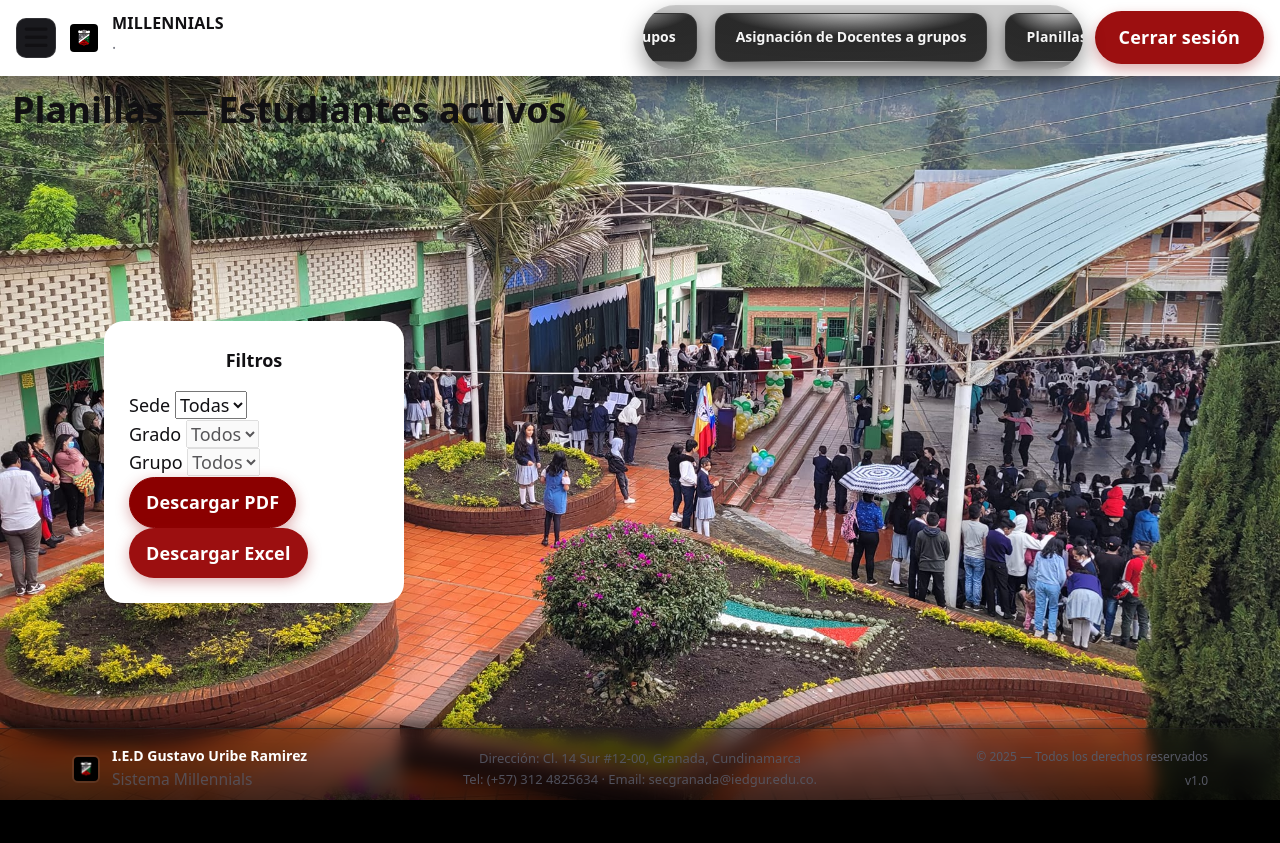
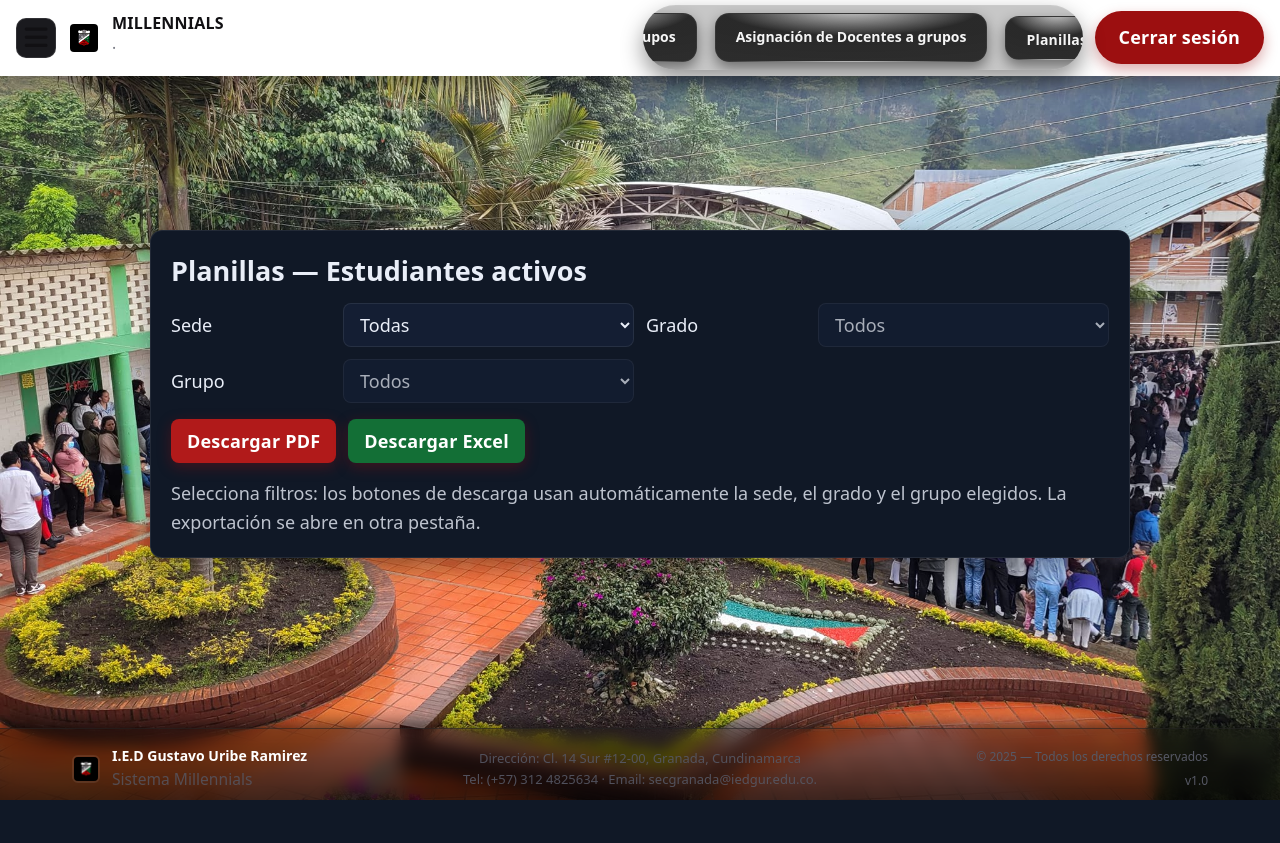
Before and after one commit to CarrKev1545/Milenials, a Django app: template core/templates/core/rector/planillas.html in a window 1280 px wide. Shown: the top 843 px of the page. After the commit the page ends 800 px from the top, so only its background shows below. Run offline with Django 5.2, Linux system fonts and the light colour scheme; the template is opened without the code that fills it, so the values that code supplies are empty.

Commit message:
Correcion del diseño en platillas.html 4 (rector)

```diff
--- a/core/templates/core/rector/planillas.html
+++ b/core/templates/core/rector/planillas.html
@@ -3,59 +3,60 @@
 
 {% block title %}Planillas — Estudiantes activos{% endblock %}
 
-{% block extra_css %}{% endblock %}
-
-{% block page_banner %}
-  <div class="page-banner page-banner--info">
-    <h1 class="page-title">Planillas — Estudiantes activos</h1>
-  </div>
+{% block extra_css %}
+<style>
+  .box{max-width:980px;margin:1.25rem auto;background:#101826;border:1px solid rgba(255,255,255,.08);
+       border-radius:.75rem;padding:1.25rem;box-shadow:0 .75rem 1.5rem rgba(0,0,0,.35);color:#e9eef8}
+  .box h2{margin:.25rem 0 1rem;font-weight:800}
+  .f-row{display:grid;grid-template-columns:1fr;gap:.75rem}
+  @media (min-width:900px){.f-row{grid-template-columns:1fr 1fr}}
+  .form-line{display:grid;grid-template-columns:10rem 1fr;gap:.75rem;align-items:center}
+  .sel{height:2.75rem;background:#141e33;border:1px solid rgba(255,255,255,.08);color:#e9eef8;border-radius:.5rem;padding:0 .75rem}
+  .btns{display:flex;gap:.75rem;margin-top:1rem}
+  .btn{height:2.75rem;padding:0 1rem;border-radius:.5rem;border:0;font-weight:800;cursor:pointer}
+  .btn--pdf{background:#b11a1a;color:#fff}
+  .btn--xls{background:#136f36;color:#fff}
+  .help{opacity:.8;margin-top:1rem}
+</style>
 {% endblock %}
 
 {% block content %}
-  <div class="container">
-    <div class="row">
-      <!-- ancho contenido centrado, sin estilos inline ni CSS nuevo -->
-      <div class="col-12 col-lg-8 mx-auto">
+<main class="box">
+  <h2>Planillas — Estudiantes activos</h2>
 
-        <div class="card shadow-sm">
-          <div class="card-header">
-            <strong>Filtros</strong>
-          </div>
-
-          <div class="card-body">
-            <div class="row g-3">
-              <div class="col-12 col-md-6">
-                <label for="pl-sede" class="form-label">Sede</label>
-                <select id="pl-sede" class="form-select">
+  <div class="f-row">
+    <div class="form-line">
+      <label for="pl-sede">Sede</label>
+      <select id="pl-sede" class="sel">
         <option value="">Todas</option>
       </select>
     </div>
 
-              <div class="col-12 col-md-6">
-                <label for="pl-grado" class="form-label">Grado</label>
-                <select id="pl-grado" class="form-select" disabled>
+    <div class="form-line">
+      <label for="pl-grado">Grado</label>
+      <select id="pl-grado" class="sel" disabled>
         <option value="">Todos</option>
       </select>
     </div>
 
-              <div class="col-12 col-md-6">
-                <label for="pl-grupo" class="form-label">Grupo</label>
-                <select id="pl-grupo" class="form-select" disabled>
+    <div class="form-line">
+      <label for="pl-grupo">Grupo</label>
+      <select id="pl-grupo" class="sel" disabled>
         <option value="">Todos</option>
       </select>
     </div>
   </div>
 
-            <div class="d-flex flex-wrap gap-2 mt-3">
-              <button type="button" id="btn-pdf" class="btn btn-danger">Descargar PDF</button>
-              <button type="button" id="btn-xls" class="btn btn-success">Descargar Excel</button>
-            </div>
-          </div>
+  <div class="btns">
+    <button type="button" id="btn-pdf"  class="btn btn--pdf">Descargar PDF</button>
+    <button type="button" id="btn-xls"  class="btn btn--xls">Descargar Excel</button>
   </div>
 
-      </div>
-    </div>
-  </div>
+  <p class="help">
+    Selecciona filtros: los botones de descarga usan automáticamente la sede, el grado y el grupo elegidos.
+    La exportación se abre en otra pestaña.
+  </p>
+</main>
 {% endblock %}
 
 {% block extra_js %}
@@ -67,7 +68,7 @@
 
 <script>
 (() => {
-  // ---- Elementos (IDs se conservan) ----
+  // ---- Elementos (IDs únicos para evitar choques con otros módulos) ----
   const selSede  = document.getElementById('pl-sede');
   const selGrado = document.getElementById('pl-grado');
   const selGrupo = document.getElementById('pl-grupo');
@@ -78,10 +79,11 @@
   const URL_SEDES  = "{{ api_sedes_url|escapejs }}";
   const URL_GRADOS = "{{ api_grados_url|escapejs }}";
   const URL_GRUPOS = "{{ api_grupos_url|escapejs }}";
-  const URL_PDF    = "{{ export_pdf_url|escapejs }}";
-  const URL_XLS    = "{{ export_xls_url|escapejs }}";
 
-  // ---- Utils ----
+  const URL_PDF = "{{ export_pdf_url|escapejs }}";
+  const URL_XLS = "{{ export_xls_url|escapejs }}";
+
+  // ---- Util ----
   async function j(url){
     const r = await fetch(url, {credentials:'same-origin'});
     if(!r.ok) throw new Error(r.status + ' ' + url);
@@ -135,6 +137,7 @@
 
     try{
       const data = await j(`${URL_GRUPOS}?sede_id=${encodeURIComponent(sede)}&grado_id=${encodeURIComponent(grado)}`);
+      // el endpoint devuelve [id, "Sede - Grado - Grupo"] o {id, nombre}
       const rows = (data.grupos || data || []).map(g => Array.isArray(g) ? {id:g[0], nombre:g[1]} : g);
       fill(selGrupo, 'Todos', rows, g=>g.id, g=>g.nombre);
       enable(selGrupo, true);
```
Lines whose indentation alone changed are shown as unchanged.
